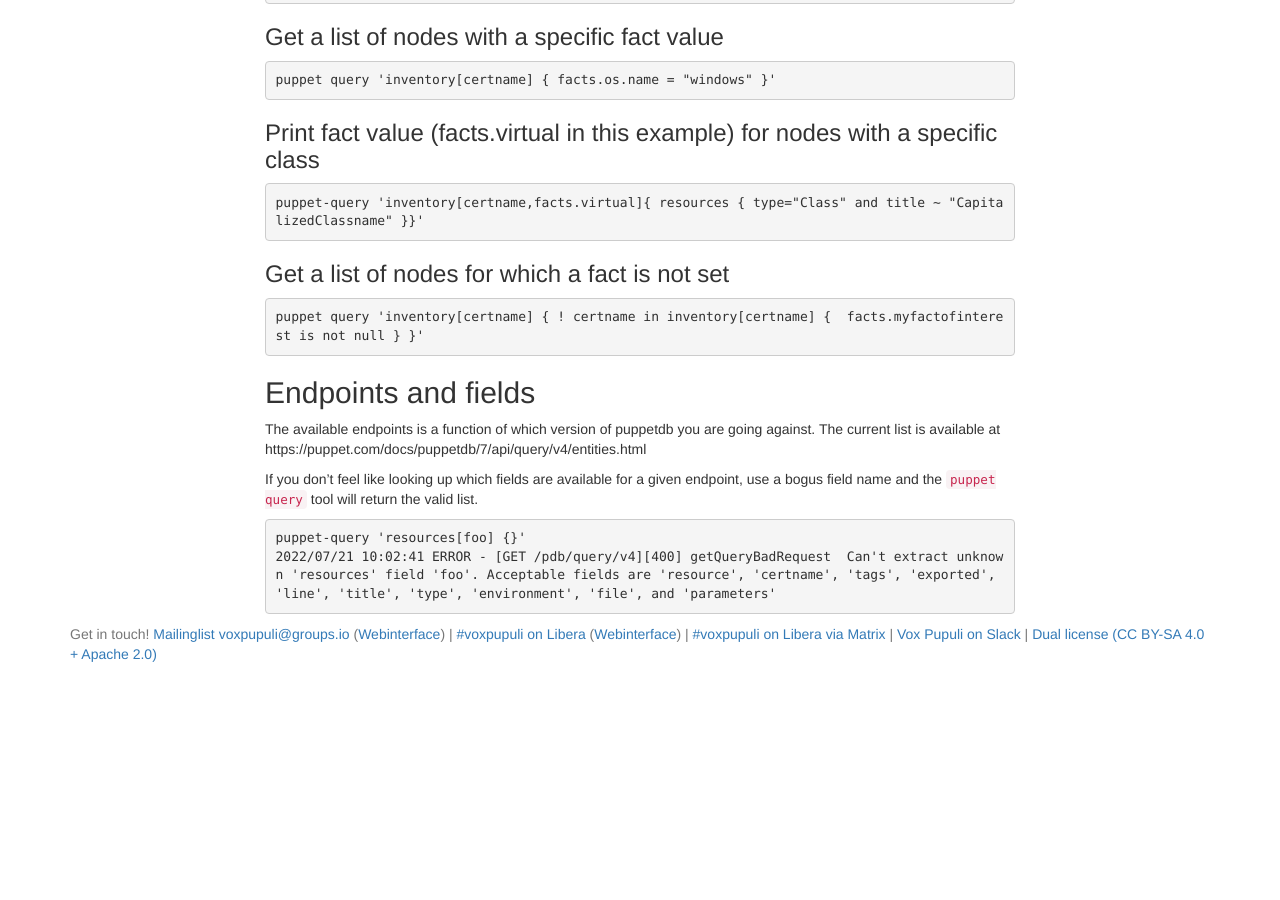
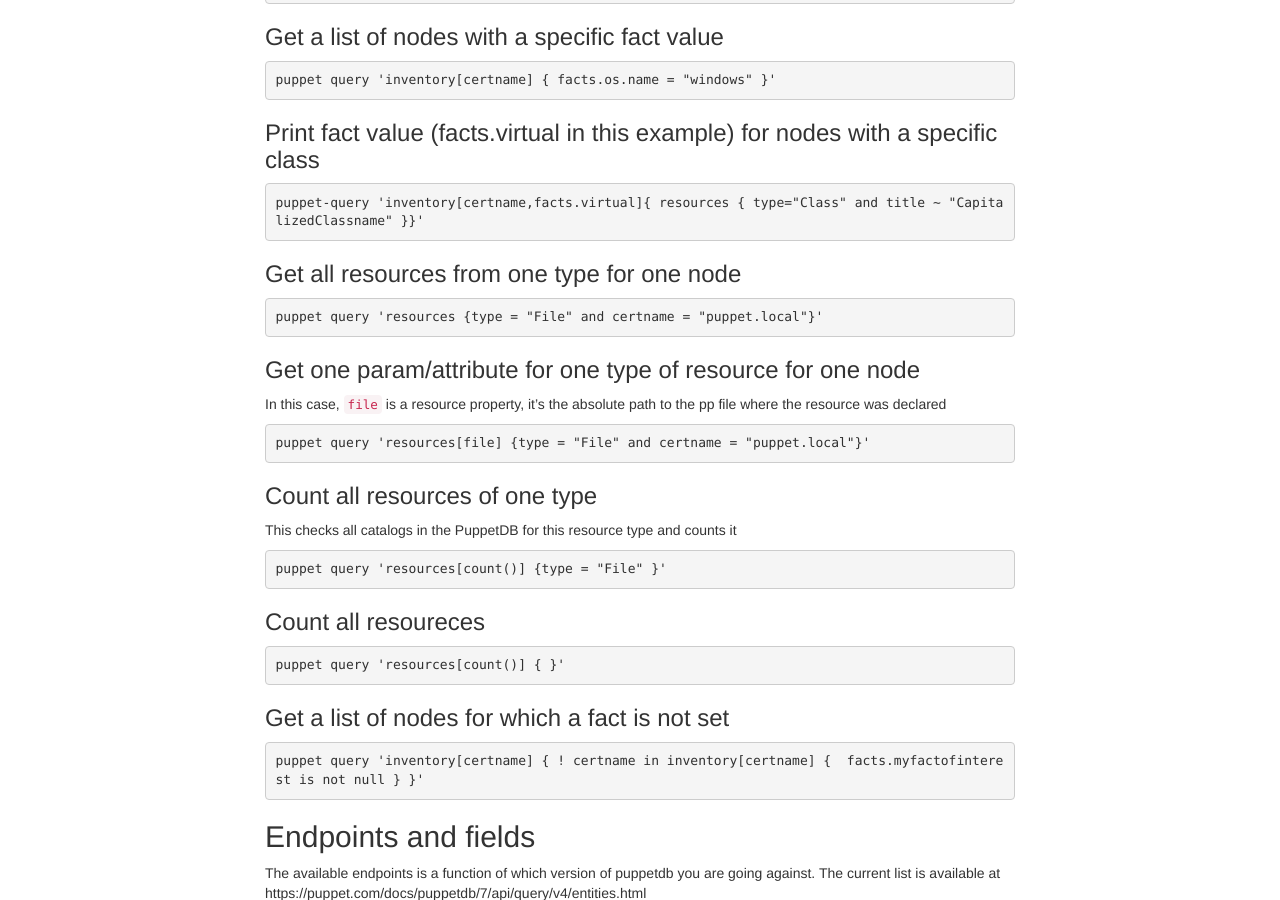
Before and after one commit to voxpupuli/voxpupuli.github.io, a Jekyll site: the page built from _docs/pql_queries.md, in a window 1280 px wide and 900 px high, scrolled down 1991 px. Built offline with Jekyll 4.4.1, drawn with Linux system fonts in a browser that asks for light colours; nearby versions of some CDN libraries; before the commit the page ends 2665 px from its top, so only the background shows below that.

Commit message:
Document more PQL queries

````diff
--- a/_docs/pql_queries.md
+++ b/_docs/pql_queries.md
@@ -98,6 +98,34 @@
 puppet-query 'inventory[certname,facts.virtual]{ resources { type="Class" and title ~ "CapitalizedClassname" }}'
 ```
 
+### Get all resources from one type for one node
+
+```
+puppet query 'resources {type = "File" and certname = "puppet.local"}'
+```
+
+### Get one param/attribute for one type of resource for one node
+
+In this case, `file` is a resource property, it's the absolute path to the pp file where the resource was declared
+
+```
+puppet query 'resources[file] {type = "File" and certname = "puppet.local"}'
+```
+
+### Count all resources of one type
+
+This checks all catalogs in the PuppetDB for this resource type and counts it
+
+```
+puppet query 'resources[count()] {type = "File" }'
+```
+
+### Count all resoureces
+
+```
+puppet query 'resources[count()] { }'
+```
+
 ### Get a list of nodes for which a fact is not set
 
 ```
````
